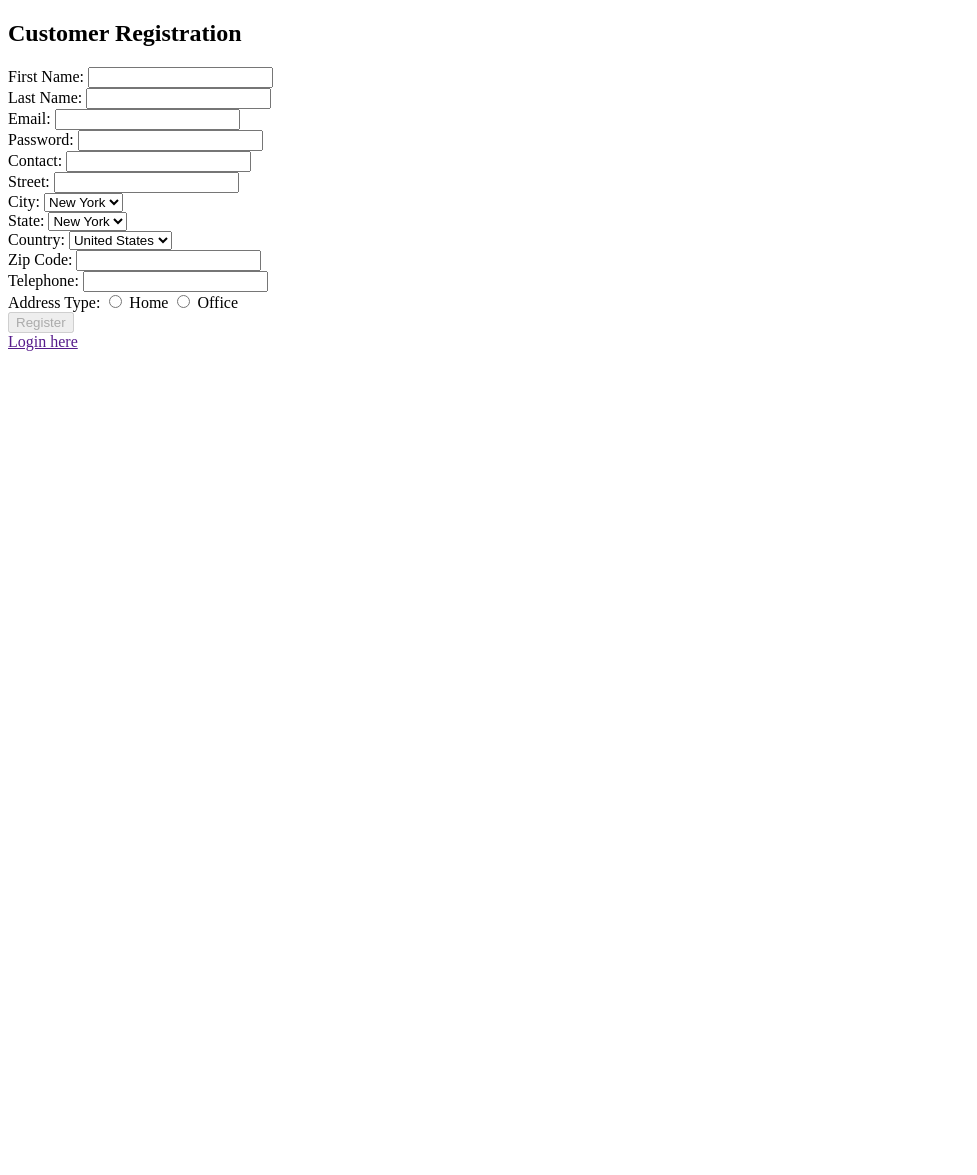
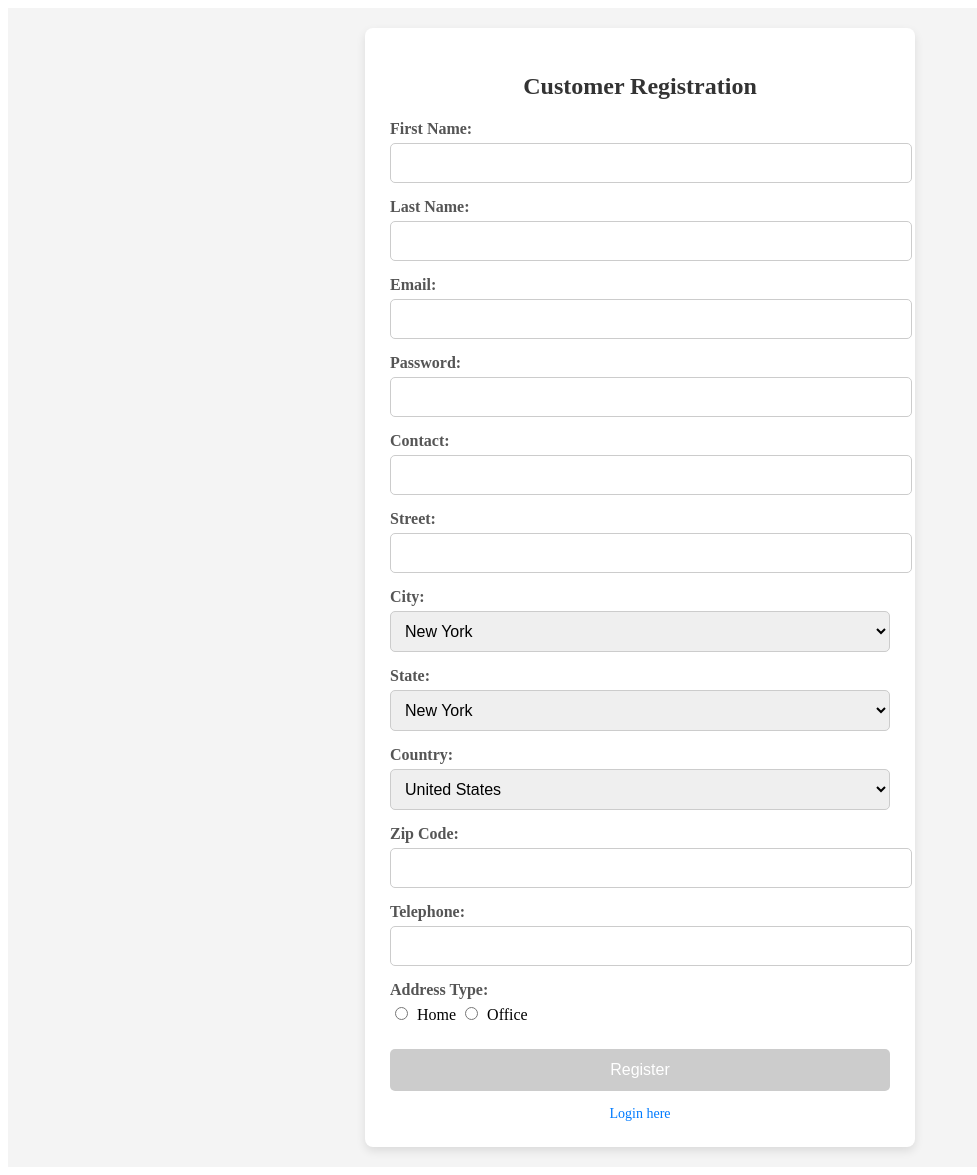
Before and after one commit to nisarg1782/MVC, a PHP site: the page made by app/design/frontend/template/customer/register.phtml in a window 1280 px wide. Shown: the whole page, without its empty margins (0-977 px from the left). Before the commit the page ends 351 px from the top, so only its background shows below. Run offline with PHP 8.4, Linux system fonts and the light colour scheme; the template is opened without the code that fills it, so the values that code supplies are empty.

Commit message:
customer email validate using ajax in profile and registration

```diff
--- a/app/code/local/Customer/Block/Account/Profile/Profile.php
+++ b/app/code/local/Customer/Block/Account/Profile/Profile.php
@@ -8,7 +8,8 @@ class Customer_Block_Account_Profile_Profile extends Core_Block_Template
     public function getProfile()
     {
         $customer_id=Mage::getModel("core/request")->getQuery("customer_id");
-        $customer=Mage::getModel("customer/customer")->load($customer_id);
+        $customer=Mage::getSingleton("customer/session")
+                    ->getCustomer();
         return $customer;
     }
 }
--- a/app/code/local/Customer/Controller/Profile/Index.php
+++ b/app/code/local/Customer/Controller/Profile/Index.php
@@ -14,7 +14,7 @@ class Customer_Controller_Profile_Index
     {
         $layout = Mage::getBlock("core/layout");
         $customer_data = Mage::getModel("core/request")->getParam("customer");
-        $exist_customer = Mage::getModel("customer/session")
+        $exist_customer = Mage::getSingleton("customer/session")
             ->getCustomer()
             ->load($customer_data["email"], "email");
 
@@ -24,7 +24,7 @@ class Customer_Controller_Profile_Index
             header("location:$url");
         } else {
 
-            Mage::getModel("customer/session")
+            Mage::getSingleton("customer/session")
                 ->getCustomer()
                 ->setData($customer_data)
                 ->Save();
--- a/app/design/frontend/template/customer/register.phtml
+++ b/app/design/frontend/template/customer/register.phtml
@@ -5,48 +5,132 @@
     <meta charset="UTF-8">
     <meta name="viewport" content="width=device-width, initial-scale=1.0">
     <title>Customer Registration</title>
+    <style>
+        .custom-registration-wrapper {
+            display: flex;
+            justify-content: center;
+            align-items: center;
+            min-height: 80vh;
+            /* Keeps header and footer unaffected */
+            padding: 20px;
+            background-color: #f4f4f4;
+        }
+
+        .custom-registration-container {
+            background: #fff;
+            padding: 25px;
+            border-radius: 8px;
+            box-shadow: 0 4px 10px rgba(0, 0, 0, 0.1);
+            width: 100%;
+            max-width: 500px;
+            text-align: center;
+        }
+
+        .custom-registration-container h2 {
+            margin-bottom: 20px;
+            color: #333;
+        }
+
+        .form-group {
+            text-align: left;
+            margin-bottom: 15px;
+        }
+
+        .form-group label {
+            display: block;
+            font-weight: bold;
+            margin-bottom: 5px;
+            color: #555;
+        }
+
+        .form-group input,
+        .form-group select {
+            width: 100%;
+            padding: 10px;
+            border: 1px solid #ccc;
+            border-radius: 5px;
+            font-size: 16px;
+        }
+
+        .form-group input:focus,
+        .form-group select:focus {
+            border-color: #007BFF;
+            outline: none;
+        }
+
+        .form-group input[type="radio"] {
+            width: auto;
+            margin-right: 5px;
+        }
+
+        #emailMessage {
+            font-size: 14px;
+            margin-top: 5px;
+        }
+
+        .custom-registration-container button {
+            width: 100%;
+            background-color: #007BFF;
+            color: white;
+            padding: 12px;
+            border: none;
+            border-radius: 5px;
+            font-size: 16px;
+            cursor: pointer;
+            transition: 0.3s ease;
+            margin-top: 10px;
+        }
+
+        .custom-registration-container button:disabled {
+            background-color: #ccc;
+            cursor: not-allowed;
+        }
+
+        .custom-registration-container button:hover:not(:disabled) {
+            background-color: #0056b3;
+        }
+
+        .custom-registration-container a {
+            display: block;
+            margin-top: 15px;
+            color: #007BFF;
+            text-decoration: none;
+            font-size: 14px;
+        }
+
+        .custom-registration-container a:hover {
+            text-decoration: underline;
+        }
+    </style>
     <script>
         function checkEmail() {
             let email = document.getElementById("email").value.trim();
             let messageDiv = document.getElementById("emailMessage");
             let submitBtn = document.getElementById("submitBtn");
+
             if (email.length > 3) {
                 let xhr = new XMLHttpRequest();
                 xhr.open("GET", "<?php echo $this->getUrl('*/*/checkEmail') ?>/?email=" + encodeURIComponent(email), true);
 
                 xhr.onreadystatechange = function() {
                     if (xhr.readyState == 4) {
-                        // console.log("Raw Response:", xhr.responseText); // Debugging
-
                         if (xhr.status == 200) {
                             try {
-                                // Check if response is JSON
-                                if (xhr.responseText.trim().startsWith("{")) {
                                 let response = JSON.parse(xhr.responseText);
-                                    // console.log("Parsed Response:", response);
 
                                 messageDiv.innerHTML = response.message;
                                 messageDiv.style.color = response.status === "success" ? "green" : "red";
 
-                                    if (response.status === "success") {
-                                        submitBtn.disabled = false; // Enable submit button
-                                    } else {
-                                        submitBtn.disabled = true; // Disable submit button
+                                submitBtn.disabled = response.status !== "success";
+                            } catch (e) {
+                                messageDiv.innerHTML = "Invalid server response.";
+                                messageDiv.style.color = "red";
+                                submitBtn.disabled = true;
                             }
                         } else {
-                                    throw new Error("Invalid JSON format (HTML received)");
-                                }
-                            } catch (e) {
-                                // console.error("JSON Parsing Error:", e, "Response:", xhr.responseText);
-                                messageDiv.innerHTML = "Invalid server response.";
-                                messageDiv.style.color = "red";
-                                submitBtn.disabled = true; // Disable button on error
-                            }
-                        } else {
-                            // console.error("HTTP Error:", xhr.status);
                             messageDiv.innerHTML = "Server error. Try again later.";
                             messageDiv.style.color = "red";
-                            submitBtn.disabled = true; // Disable button on server error
+                            submitBtn.disabled = true;
                         }
                     }
                 };
@@ -54,17 +138,17 @@
                 xhr.send();
             } else {
                 messageDiv.innerHTML = "";
-                submitBtn.disabled = true; // Disable if email is too short
+                submitBtn.disabled = true;
             }
         }
     </script>
-
-
 </head>
 
 <body>
 
-    <div class="registration-form">
+
+    <div class="custom-registration-wrapper">
+        <div class="custom-registration-container">
             <h2>Customer Registration</h2>
             <form action="<?php echo $this->getUrl('*/*/registerCustomer') ?>" method="POST">
                 <div class="form-group">
@@ -78,7 +162,7 @@
                 <div class="form-group">
                     <label for="email">Email:</label>
                     <input type="email" id="email" name="customer[email]" required onkeyup="checkEmail()">
-                <div id="emailMessage" style="color: red; font-size: 14px;"></div>
+                    <div id="emailMessage"></div>
                 </div>
                 <div class="form-group">
                     <label for="password">Password:</label>
@@ -124,10 +208,12 @@
                     <input type="radio" name="customer[address_type]" value="office"> Office
                 </div>
                 <button type="submit" id="submitBtn" disabled>Register</button>
-
             </form>
             <a href="<?php echo $this->getUrl('*/*/login') ?>">Login here</a>
         </div>
+    </div>
+
+
 
 </body>
 
```
Also changed, not shown: app/code/local/Customer/Controller/Index.php (+18 -13 lines), app/design/frontend/template/customer/login.phtml (+81 -3 lines). Lines whose indentation alone changed are shown as unchanged.
